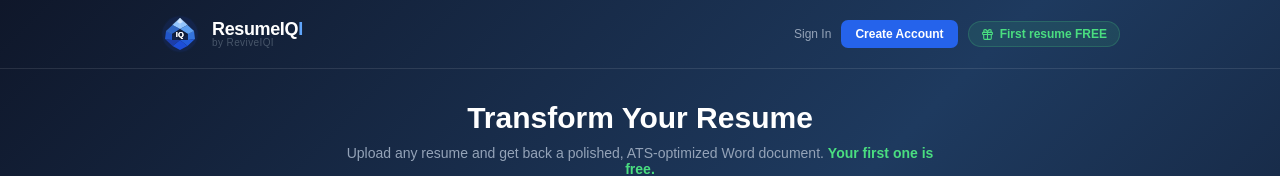
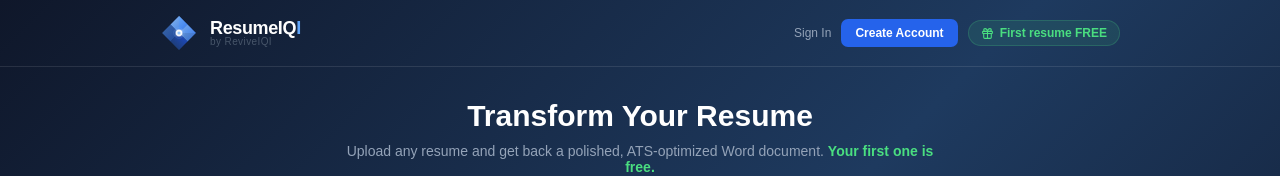
Before and after one commit to ReviveIQ/resumeiq, a React (Vite) app in the folder client/: page / in a window 1280 px wide. Shown: the top 176 px of the page. Built offline with nearby package versions, Linux system fonts and the light colour scheme.

Commit message:
fix: restore original gem SVG exactly as designed

```diff
--- a/client/src/pages/ResumeIQ.tsx
+++ b/client/src/pages/ResumeIQ.tsx
@@ -400,37 +400,34 @@ export default function ResumeIQ() {
       <div style={{ borderBottom: "1px solid rgba(255,255,255,0.1)", padding: "14px 24px" }}>
         <div style={{ maxWidth: "960px", margin: "0 auto", display: "flex", alignItems: "center", justifyContent: "space-between" }}>
           <div style={{ display: "flex", alignItems: "center", gap: "12px", cursor: "pointer" }} onClick={reset}>
-            <svg viewBox="0 0 80 80" fill="none" xmlns="http://www.w3.org/2000/svg" style={{ width: "40px", height: "40px", flexShrink: 0 }}>
+            <svg viewBox="0 0 72 72" fill="none" xmlns="http://www.w3.org/2000/svg" style={{ width: "38px", height: "38px", flexShrink: 0 }}>
               <defs>
-                <filter id="gemGlow">
-                  <feGaussianBlur stdDeviation="2.5" result="blur"/>
-                  <feMerge><feMergeNode in="blur"/><feMergeNode in="SourceGraphic"/></feMerge>
-                </filter>
-                <filter id="iqGlow">
-                  <feGaussianBlur stdDeviation="1" result="blur"/>
+                <linearGradient id="lg1" x1="0%" y1="0%" x2="100%" y2="100%">
+                  <stop offset="0%" stopColor="#60a5fa"/>
+                  <stop offset="100%" stopColor="#2563eb"/>
+                </linearGradient>
+                <linearGradient id="lg2" x1="0%" y1="0%" x2="100%" y2="100%">
+                  <stop offset="0%" stopColor="#93c5fd"/>
+                  <stop offset="100%" stopColor="#3b82f6"/>
+                </linearGradient>
+                <linearGradient id="lg3" x1="100%" y1="0%" x2="0%" y2="100%">
+                  <stop offset="0%" stopColor="#1d4ed8"/>
+                  <stop offset="100%" stopColor="#1e3a5f"/>
+                </linearGradient>
+                <filter id="glow">
+                  <feGaussianBlur stdDeviation="2" result="blur"/>
                   <feMerge><feMergeNode in="blur"/><feMergeNode in="SourceGraphic"/></feMerge>
                 </filter>
               </defs>
-              <circle cx="40" cy="40" r="35" fill="#1d4ed8" opacity="0.12" filter="url(#gemGlow)"/>
-              <polygon points="40,8 55,22 40,30 25,22" fill="#93c5fd" opacity="1"/>
-              <polygon points="55,22 68,34 56,40 40,30" fill="#60a5fa" opacity="0.95"/>
-              <polygon points="68,34 70,50 56,52 56,40" fill="#3b82f6" opacity="0.85"/>
-              <polygon points="70,50 55,64 40,52 56,52" fill="#2563eb" opacity="0.9"/>
-              <polygon points="55,64 40,72 25,64 40,52" fill="#1d4ed8" opacity="1"/>
-              <polygon points="25,64 10,50 24,52 40,52" fill="#1e40af" opacity="0.95"/>
-              <polygon points="10,50 12,34 24,40 24,52" fill="#2563eb" opacity="0.8"/>
-              <polygon points="12,34 25,22 40,30 24,40" fill="#3b82f6" opacity="0.7"/>
-              <polygon points="40,30 56,40 40,52 24,40" fill="#0f172a" opacity="0.6"/>
-              <line x1="40" y1="8" x2="55" y2="22" stroke="#e0f2fe" strokeWidth="0.8" opacity="0.9"/>
-              <line x1="40" y1="8" x2="25" y2="22" stroke="#bae6fd" strokeWidth="0.8" opacity="0.7"/>
-              <line x1="40" y1="8" x2="40" y2="30" stroke="#ffffff" strokeWidth="0.6" opacity="0.5"/>
-              <line x1="68" y1="34" x2="56" y2="40" stroke="#93c5fd" strokeWidth="0.5" opacity="0.6"/>
-              <line x1="12" y1="34" x2="24" y2="40" stroke="#93c5fd" strokeWidth="0.5" opacity="0.4"/>
-              <polygon points="40,8 46,16 40,19 34,16" fill="white" opacity="0.5"/>
-              <text x="40" y="45" textAnchor="middle"
-                fontFamily="Arial, sans-serif" fontSize="15" fontWeight="900"
-                fill="white" opacity="1" filter="url(#iqGlow)"
-                letterSpacing="0.5">IQ</text>
+              <polygon points="36,4 68,36 36,68 4,36" fill="url(#lg3)" opacity="0.35"/>
+              <polygon points="36,4 20,20 36,36 52,20" fill="url(#lg2)" opacity="0.9"/>
+              <polygon points="36,4 52,20 68,36 36,36" fill="url(#lg1)" opacity="0.65"/>
+              <polygon points="4,36 20,20 36,36 20,52" fill="url(#lg1)" opacity="0.5"/>
+              <polygon points="68,36 52,20 36,36 52,52" fill="url(#lg2)" opacity="0.75"/>
+              <polygon points="36,68 20,52 36,36 52,52" fill="url(#lg3)" opacity="0.95"/>
+              <circle cx="36" cy="36" r="10" fill="none" stroke="rgba(147,197,253,0.3)" strokeWidth="1"/>
+              <circle cx="36" cy="36" r="6" fill="white" opacity="0.95" filter="url(#glow)"/>
+              <circle cx="36" cy="36" r="3" fill="#93c5fd"/>
             </svg>
             <div style={{ display: "flex", flexDirection: "column", lineHeight: 1 }}>
               <div style={{ display: "flex", alignItems: "baseline", gap: "0px" }}>
```
